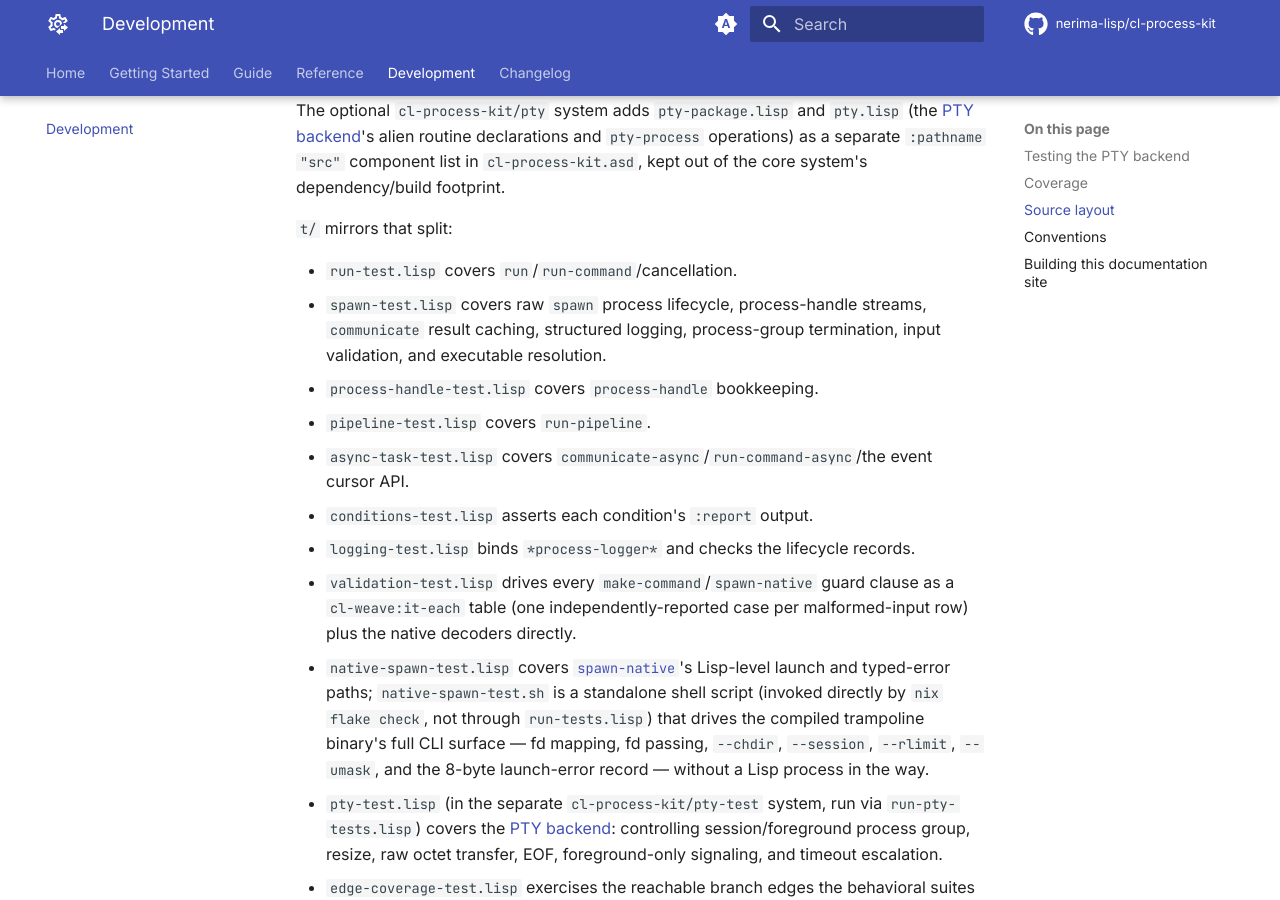
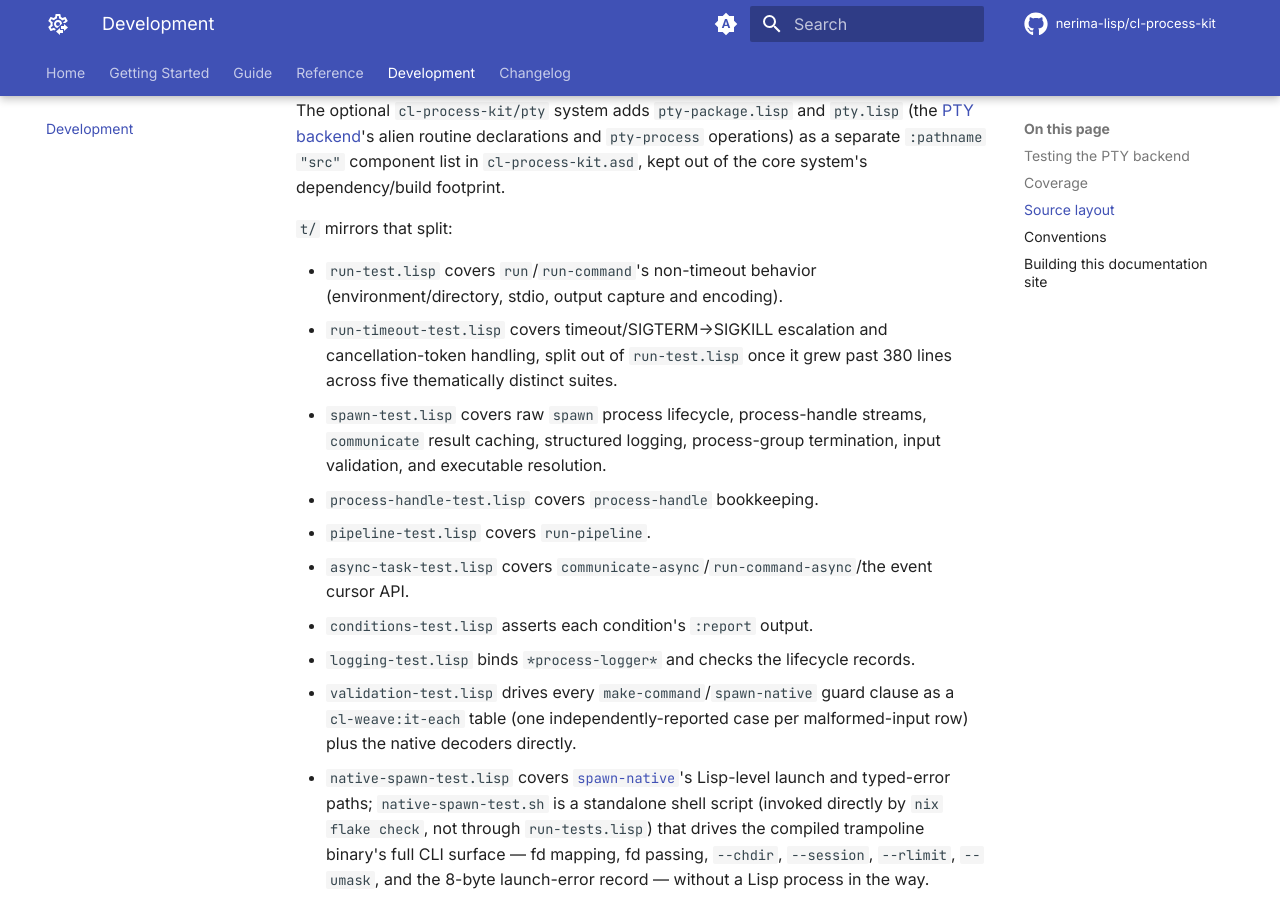
Before and after one commit to nerima-lisp/cl-process-kit, an MkDocs documentation site: the page built from docs/src/development.md, in a window 1280 px wide and 900 px high, scrolled down 2087 px. Built offline with MkDocs 1.6.1 and Material for MkDocs 9.7.7, drawn with Linux system fonts in a browser that asks for light colours; comment, search, counter and statistics services are not loaded.

Commit message:
Split run-test.lisp via paredit-cli move-form; sync docs
t/run-test.lisp had grown to 385 lines across five thematically distinct
DESCRIBE blocks -- the largest file in the repo by a wide margin (next
largest: spawn-test.lisp at 276). Split timeout/SIGTERM->SIGKILL escalation
and cancellation-token handling (plus their two sole-use fixture helpers,
%make-jump-clock/%counting-sleeper) into a new t/run-timeout-test.lisp,
leaving run-test.lisp with run-command/run's non-timeout behavior
(environment, stdio, output capture/encoding).

Used `paredit refactor move-form` four times (one per top-level form,
highest source path first so earlier paths don't renumber out from under
later moves), each verified against the outline before/after; added the
file header comment and (in-package ...) by hand afterward since move-form
moves exactly the form requested, not a copy of shared boilerplate.
Verified with the full test suite (178/178, same timeout/cancellation
tests present) and nix flake check (0 errors) before committing -- one
retry was needed after an unrelated, already-documented flaky pipeline
timeout test errored once in the sandbox, not caused by this change.

README.md / docs/src/development.md updated to describe the new file.

```diff
--- a/docs/src/development.md
+++ b/docs/src/development.md
@@ -82,7 +82,11 @@ dependency/build footprint.
 
 `t/` mirrors that split:
 
-- `run-test.lisp` covers `run`/`run-command`/cancellation.
+- `run-test.lisp` covers `run`/`run-command`'s non-timeout behavior
+  (environment/directory, stdio, output capture and encoding).
+- `run-timeout-test.lisp` covers timeout/SIGTERM->SIGKILL escalation and
+  cancellation-token handling, split out of `run-test.lisp` once it grew
+  past 380 lines across five thematically distinct suites.
 - `spawn-test.lisp` covers raw `spawn` process lifecycle, process-handle
   streams, `communicate` result caching, structured logging, process-group
   termination, input validation, and executable resolution.
```
Also changed, not shown: README.md, 3 other files.
